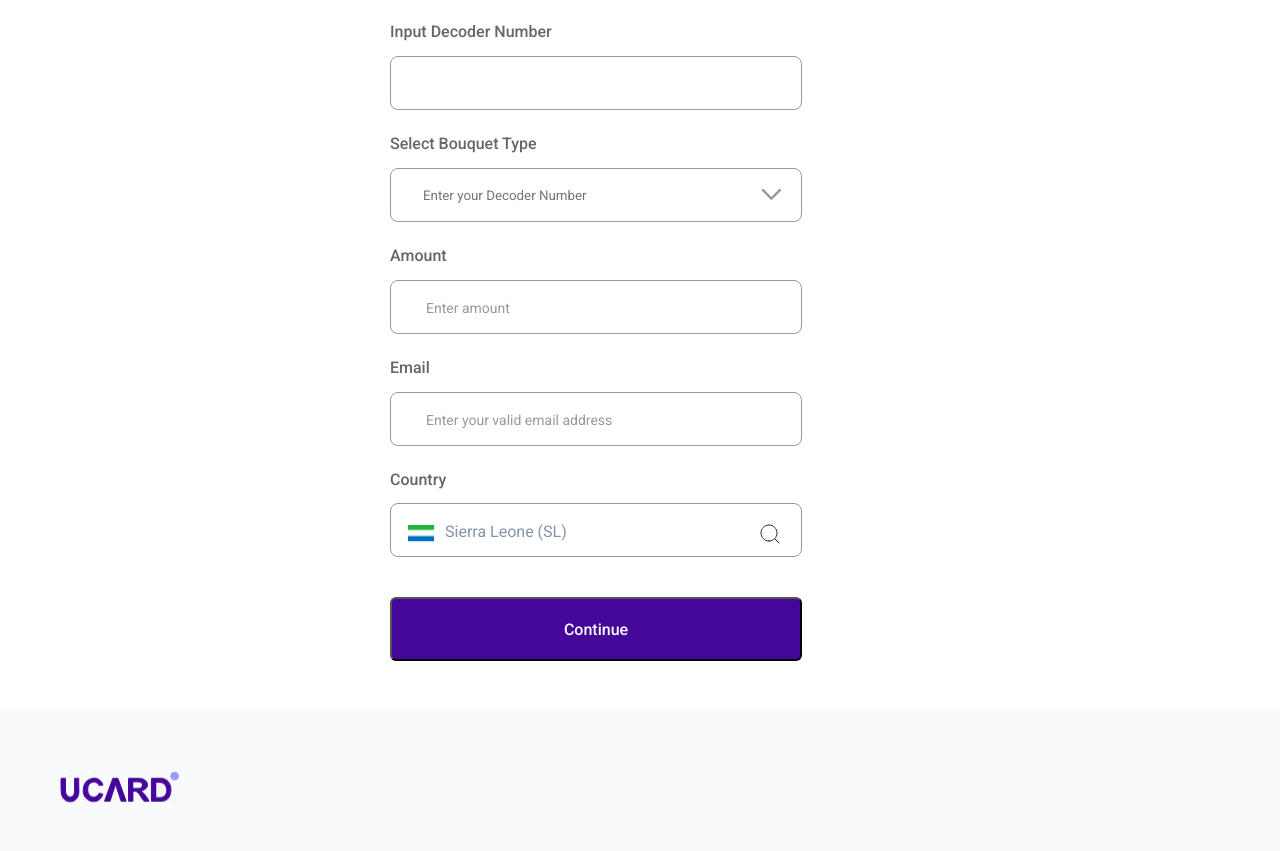
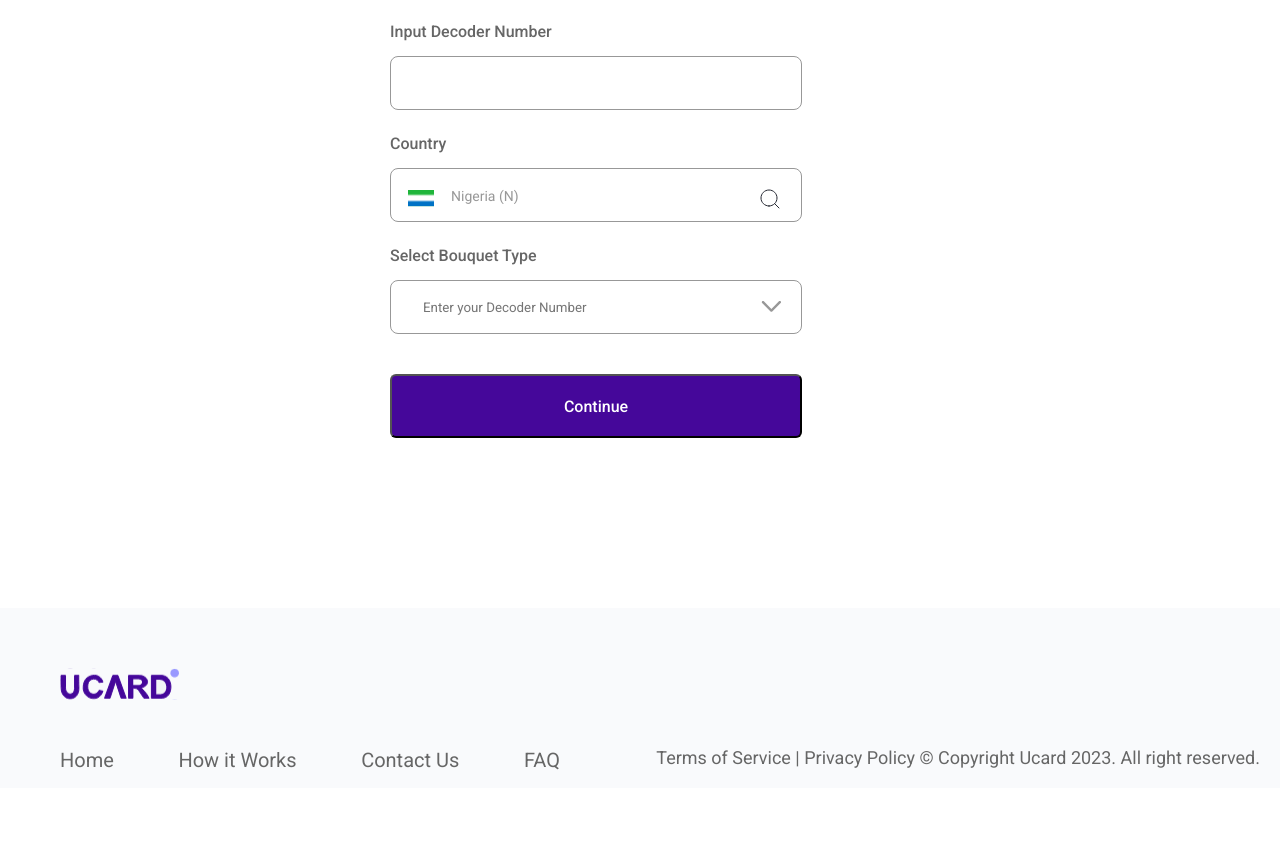
Before and after one commit to Afosbids/ucard_dtc, a React (Vite) app: page /order-detail-page in a window 1280 px wide. Shown: the part 500-1351 px from the top of the page. After the commit the page ends 1288 px from the top, so only its background shows below. Built offline with nearby package versions, Linux system fonts and the light colour scheme.

Commit message:
code amended

```diff
--- a/src/components/OrderDetailPageComponent/OrderDetailForm.css
+++ b/src/components/OrderDetailPageComponent/OrderDetailForm.css
@@ -55,8 +55,6 @@
 .select-group-1 label,
 .select-group-2 label,
 .decoder_input label,
-.amount_input label,
-.email_input label,
 .country_input label {
     font-weight: 500;
     font-size: 16px;
@@ -67,7 +65,7 @@
 
 
 .select-group-1 span,
-.select-group-2 span, .decoder_input span, .amount_input span, .email_input span,
+.select-group-2 span, .decoder_input span,
 .country_input span {
     display: flex;
     align-items: center;
@@ -96,17 +94,7 @@
     width: 100%;
 }
 
-.amount_input {
-    position: relative;
-    z-index: 1;
-    display: flex;
-    flex-direction: column;
-    align-items: flex-start;
-    margin-bottom: 20px;
-    width: 100%;
-}
 
-.email_input,
 .country_input {
     display: flex;
     flex-direction: column;
@@ -116,8 +104,6 @@
     }
 
 .decoder_input input[type="text"],
-.amount_input input[type="text"],
-.email_input input[type="text"],
 .country_input input[type="text"] {
     box-sizing: border-box;
     border: 1.4px solid #989898;
@@ -128,11 +114,16 @@
     font-size: 16px;
 }
 
-.decoder_input input::placeholder,
-.amount_input input::placeholder,
-.email_input input::placeholder,
+.decoder_input input::placeholder{
+    padding-left: 15px;
+    color: #989898;
+    font-weight: 400;
+    font-size: 14px;
+    line-height: 24px;
+}
+
 .country_input input::placeholder {
-    padding-left: 15px;
+    padding-left: 40px;
     color: #989898;
     font-weight: 400;
     font-size: 14px;
@@ -165,16 +156,6 @@ input[type="text"] {
     padding-right: 32px;
 }
 
-.country_select {
-    margin-top: -20px;
-}
-
-.country_select span {
-    margin-left: 55px;
-    position: relative;
-    top: 38px;
-    color: #8692A6;
-}
 
 .form-btn {
     display: flex;
@@ -200,6 +181,7 @@ input[type="text"] {
     background: #45079A;
     border-radius: 6px;
     cursor: pointer;
+    margin-bottom: 120px;
 }
 
 .dropdown-options {
@@ -247,7 +229,7 @@ input[type="text"] {
     border-radius: 3.83873px;
     position: absolute;
     z-index: 2;
-    top: 725px;
+    top: 838px;
     right: center;
     background: #ffffff;
     filter: drop-shadow(0px 0px 15px rgba(0, 0, 0, 0.25));
--- a/src/components/OrderDetailPageComponent/OrderDetailForm.jsx
+++ b/src/components/OrderDetailPageComponent/OrderDetailForm.jsx
@@ -36,11 +36,10 @@ const OrderDetailForm = () => {
             <form className="form-group">
                     <div className="select-group-1">
                         <label htmlFor="cable_tv_type">Select Cable TV Type</label>
-                        <span>
+                        <span onClick={toggleDropdown}>
                             <input
                             type="text"
                             value={selectedOption}
-                            onClick={toggleDropdown}
                             placeholder="Please select cable tv type"
                             />
                             <img src={indicator}/>
@@ -70,13 +69,20 @@ const OrderDetailForm = () => {
                         <label htmlFor="decoder_number">Input Decoder Number </label>
                         <input type="text"/>
                     </div>
+                    <div className="country_input">
+                        <label htmlFor="country">Country </label>
+                        <div className="country_select">
+                            <img className="country-logo" src={Country_flag} />
+                            <input type="text" placeholder='Nigeria (N)' />
+                            <img class="search-icon" src={Search_icon} />
+                        </div>
+                    </div>
                     <div className="select-group-2">
                         <label htmlFor="buoquet_type">Select Bouquet Type</label>
-                        <span>
+                        <span onClick={toggleDropdown2}>
                             <input
                             type="text"
                             value={selectedOption2}
-                            onClick={toggleDropdown2}
                             placeholder='Enter your Decoder Number'
                             />
                             <img src={indicator}/>
@@ -104,23 +110,6 @@ const OrderDetailForm = () => {
                         </ul>
                     )}
                     </div>
-                    <div className="amount_input">
-                        <label htmlFor="amount">Amount </label>
-                        <input type="text" placeholder='Enter amount' />
-                    </div>
-                    <div className="email_input">
-                        <label htmlFor="email">Email </label>
-                        <input type="text" placeholder='Enter your valid email address' />
-                    </div>
-                    <div className="country_input">
-                        <label htmlFor="country">Country </label>
-                        <div className="country_select">
-                            <img className="country-logo" src={Country_flag} />
-                            <span>Sierra Leone (SL)</span>
-                            <input type="text" />
-                            <img class="search-icon" src={Search_icon} />
-                        </div>
-                    </div>
                     <div className="form-btn">
                         <input type="button" value="Continue" />
                     </div>
```
